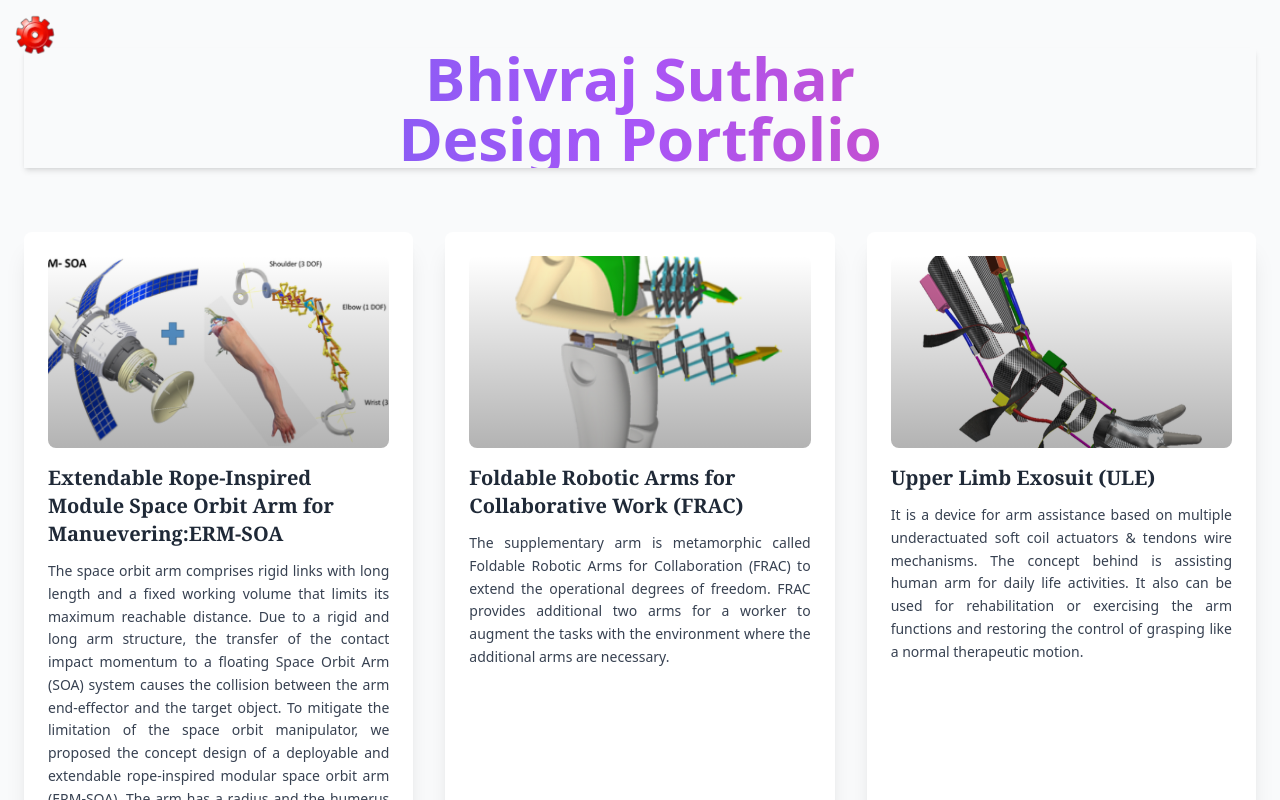
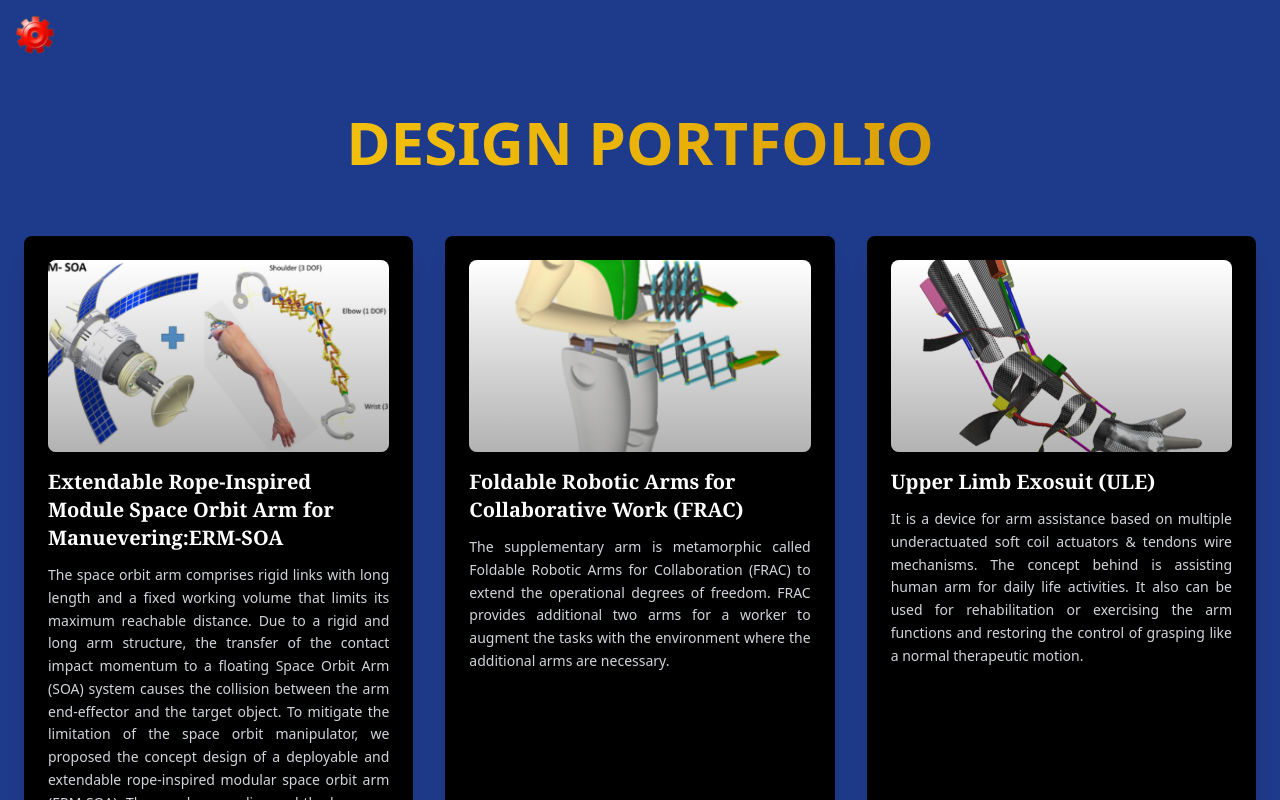
Before and after one commit to virend3rp/DC-website, a Next.js app: page /Design-CV in a window 1280 px wide. Shown: the top 800 px of the page. Built offline with nearby package versions, Linux system fonts and the light colour scheme.

Commit message:
update DESIGN CV

```diff
--- a/src/app/Design-CV/page.tsx
+++ b/src/app/Design-CV/page.tsx
@@ -1,4 +1,4 @@
-'use client'
+"use client";
 
 import React from 'react';
 import { motion } from 'framer-motion';
@@ -26,23 +26,21 @@ const projects = [
 
 const DesignCV: React.FC = () => {
   return (
-    <section className='bg-blue'>
+    <section className="bg-blue-900 min-h-screen py-16">
       <motion.div
-      className="container mx-auto px-6 py-12 space-y-16 bg-gray-50" // Updated background color
+        className="container mx-auto px-6 py-12 space-y-16"
         initial={{ opacity: 0 }}
         animate={{ opacity: 1 }}
         transition={{ duration: 1 }}
       >
-      {/* CV Title */}
+        {/* Portfolio Title */}
           <motion.h1
-        className="text-6xl font-extrabold text-transparent bg-clip-text bg-gradient-to-r from-indigo-500 via-purple-500 to-pink-500 text-center mb-12 shadow-md"
-        initial={{ opacity: 0, y: -100 }}
-        animate={{ opacity: 1, y: 0 }}
+            className="text-6xl font-extrabold text-transparent bg-clip-text bg-gradient-to-r from-yellow-400 via-yellow-500 to-yellow-600 text-center mb-16"
+            initial={{ opacity: 0 }}
+            animate={{ opacity: 1 }}
             transition={{ duration: 1, type: 'spring', stiffness: 100 }}
           >
-        Bhivraj Suthar
-        <br />
-        Design Portfolio
+            DESIGN PORTFOLIO
         </motion.h1>
 
         {/* Projects Section */}
@@ -55,7 +53,7 @@ const DesignCV: React.FC = () => {
           {projects.map((project, index) => (
             <motion.div
               key={index}
-            className="bg-white p-6 rounded-lg shadow-xl hover:shadow-2xl transform hover:scale-105 transition-all duration-300"
+              className="bg-black p-6 rounded-lg shadow-xl hover:shadow-2xl transform hover:scale-105 transition-all duration-300"
               whileHover={{ scale: 1.05 }}
               whileTap={{ scale: 0.95 }}
             >
@@ -68,22 +66,12 @@ const DesignCV: React.FC = () => {
                 {/* Overlay Effect on Image */}
                 <div className="absolute inset-0 bg-gradient-to-t from-black to-transparent opacity-30 rounded-lg"></div>
               </div>
-            <h2 className="text-xl font-serif font-semibold text-gray-800 mb-3">{project.title}</h2>
-            <p className="text-sm text-gray-700 leading-relaxed text-justify">
+              <h2 className="text-xl font-serif font-semibold text-white mb-3">{project.title}</h2>
+              <p className="text-sm text-gray-300 leading-relaxed text-justify">
                 {project.description}
               </p>
             </motion.div>
           ))}
-      </motion.section>
-
-      {/* Contact Section (Optional, Can be customized) */}
-      <motion.section
-        className="mt-12 text-center"
-        initial={{ opacity: 0 }}
-        animate={{ opacity: 1 }}
-        transition={{ duration: 1 }}
-      >
-        {/* Optional content like a "Contact Me" button or information */}
         </motion.section>
       </motion.div>
     </section>
```
Lines whose indentation alone changed are shown as unchanged.
